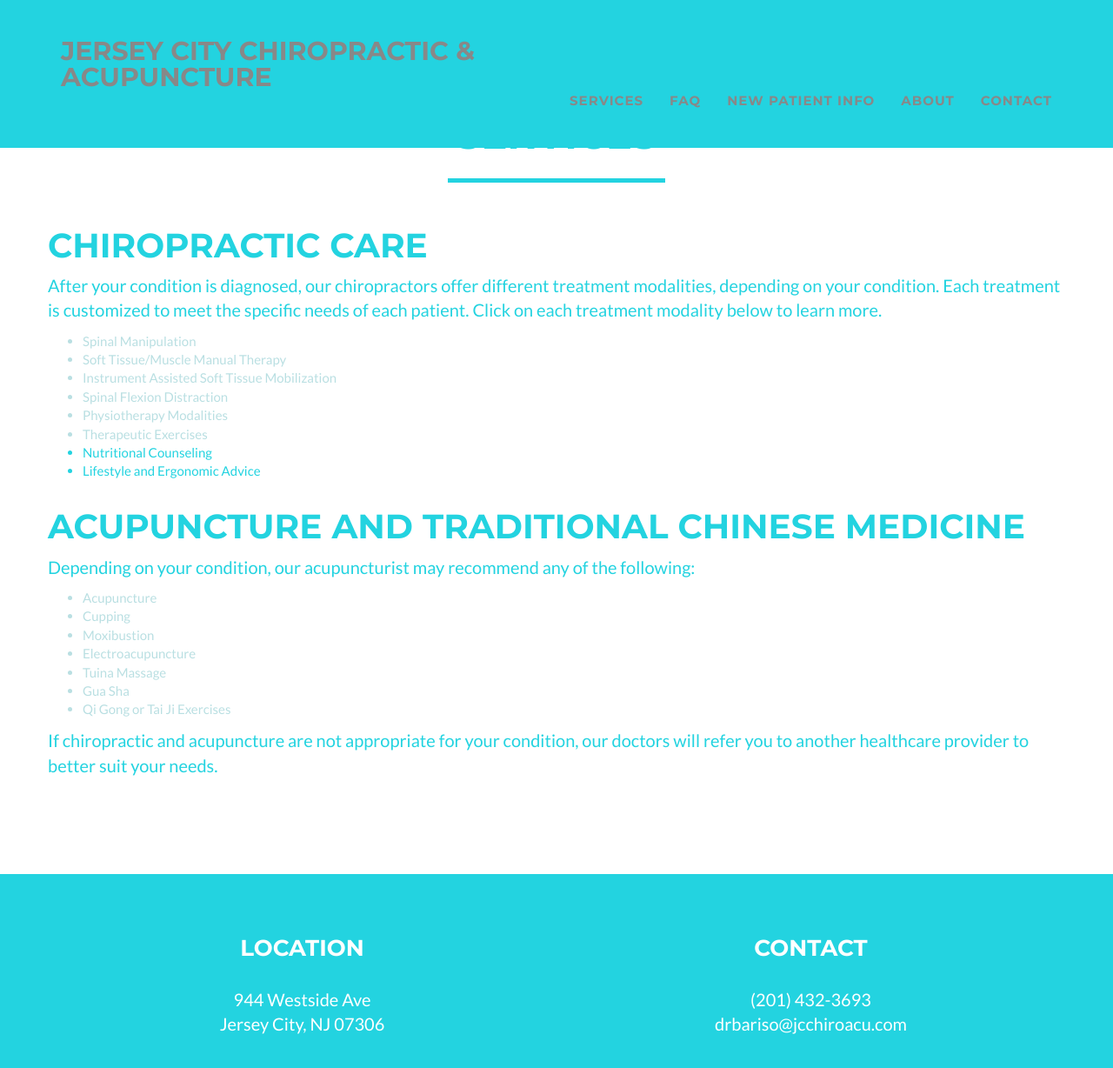
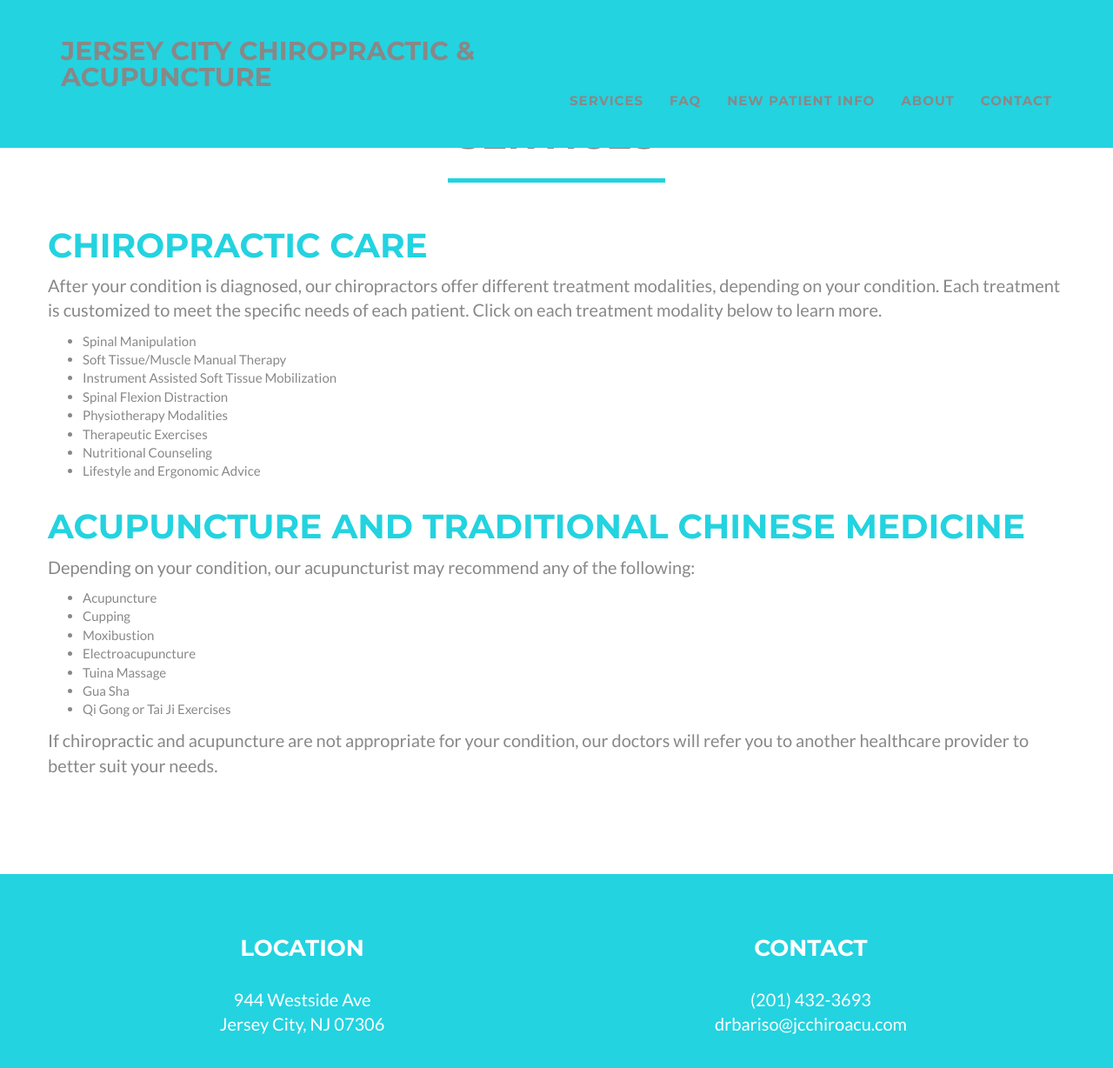
Before and after one commit to jcchiro/jcchiro.github.io, a Jekyll site: the page built from services.html, in a window 1280 px wide and 1252 px high. Shown: the top 1228 px of the window at 87% size. Built offline with Jekyll 4.4.1, drawn with Linux system fonts in a browser that asks for light colours.

Commit message:
Changes in color

```diff
--- a/_includes/faqs.html
+++ b/_includes/faqs.html
@@ -1,9 +1,9 @@
 <!-- About Section -->
-   <section class="faq" id="faq" style="margin-top: 30px;">
+   <section class="faq" id="faq" style="margin-top: 30px; color: #888888;">
        <div class="container">
            <div class="row">
                <div class="col-lg-12 text-center">
-                   <h2>FAQs</h2>
+                   <h2 style="color: #888888;">FAQs</h2>
                    <hr class="star-primary">
                </div>
            </div>
--- a/_includes/portfolio_grids.html
+++ b/_includes/portfolio_grids.html
@@ -1,10 +1,10 @@
 
     <!-- Portfolio Grid Section -->
-    <section id="services" style="margin-top: 30px;">
+    <section id="services" style="margin-top: 30px; color: #888888">
         <div class="container">
             <div class="row">
                 <div class="col-lg-12 text-center">
-                    <h2>Services</h2>
+                    <h2 style="color: #888888;">Services</h2>
                     <hr class="star-primary">
                 </div>
             </div>
@@ -18,10 +18,10 @@
                 learn more.
               </p>
               <ul>
-                {% for dat_hash in site.data.services.chiropractic_care %}
-                {% assign dat = dat_hash[1] %}
+                {% for dat_hash in (site.data.services.chiropractic_care | sort: "modal-id") %}
+                {% assign dat = dat_hash[1]  %}
                   {% if dat.description %}
-                    <a href="#portfolioModal-{{ dat.title | slugify }}-{{ dat.modal-id }}" data-toggle="modal">
+                    <a href="#portfolioModal-{{ dat.title | slugify }}-{{ dat.modal-id }}" data-toggle="modal" style="color: #888888;">
                   {% endif %}
                   <li>{{ dat.title }}</li>
                   {% if dat.description %}
@@ -37,10 +37,10 @@
                 any of the following:
               </p>
               <ul>
-                {% for dat_hash in site.data.services.acupuncture_and_tcm %}
+                {% for dat_hash in (site.data.services.acupuncture_and_tcm | sort: "modal-id") %}
                 {% assign dat = dat_hash[1] %}
                   {% if dat.description %}
-                    <a href="#portfolioModal-{{ dat.title | slugify }}-{{ dat.modal-id }}" data-toggle="modal">
+                    <a href="#portfolioModal-{{ dat.title | slugify }}-{{ dat.modal-id }}" data-toggle="modal" style="color: #888888;">
                   {% endif %}
                   <li>{{ dat.title }}</li>
                   {% if dat.description %}
```
Also changed, not shown: _includes/new_patient_info.html (+5 -5 lines).
